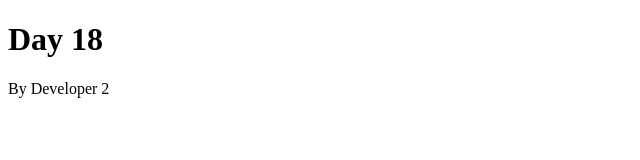
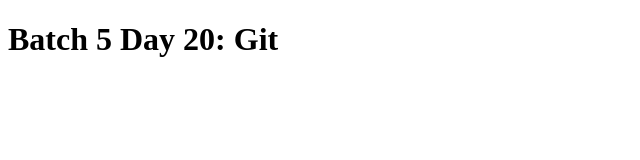
Before and after one commit to dwiyanto/batch-5-day-18, a plain HTML site: page new.html in a window 1280 px wide. Shown: the whole page, without its empty margins (0-640 px from the left). Drawn offline with Linux system fonts and the light colour scheme.

Commit message:
Add new html file, changes heading in index.html

```diff
--- a/index.html
+++ b/new.html
@@ -4,10 +4,9 @@
   <meta charset="UTF-8">
   <meta http-equiv="X-UA-Compatible" content="IE=edge">
   <meta name="viewport" content="width=device-width, initial-scale=1.0">
-  <title>Document</title>
+  <title>Batch 5 Day 20: Git</title>
 </head>
 <body>
-  <h1>Day 18</h1>
-  <p>By Developer 2</p>
+  <h1>Batch 5 Day 20: Git</h1>
 </body>
 </html>
```
